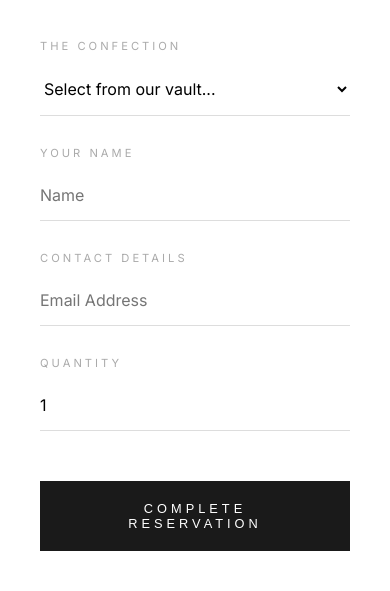
After one commit to krishnapatel-06/Bakesy, a Django app: page /order/ in a window 390 px wide. The commit adds this page. Shown: the part 253-844 px from the top of the page. Run offline with Django 5.2, Linux system fonts and the light colour scheme.

Commit message:
order.html page added

```diff
--- /dev/null
+++ b/bakery/Bakesy/templates/Bakesy/order.html
@@ -0,0 +1,285 @@
+<!DOCTYPE html>
+<html lang="en">
+<head>
+    <meta charset="UTF-8">
+    <meta name="viewport" content="width=device-width, initial-scale=1.0">
+    <title>Bakesy | The Order Experience</title>
+    <link href="https://fonts.googleapis.com/css2?family=DM+Serif+Display&family=Inter:wght@300;400;600&display=swap" rel="stylesheet">
+    <style>
+        :root {
+            --cream: #FAF7F2;
+            --dusty-rose: #E2B4BD;
+            --charcoal: #1A1A1A;
+            --white: #FFFFFF;
+            --transition: all 0.8s cubic-bezier(0.23, 1, 0.32, 1);
+        }
+
+        * { margin: 0; padding: 0; box-sizing: border-box; }
+
+        body {
+            font-family: 'Inter', sans-serif;
+            background-color: var(--cream);
+            color: var(--charcoal);
+            overflow: hidden;
+        }
+
+        /* --- Split Screen Layout --- */
+        .order-wrapper {
+            display: flex;
+            height: 100vh;
+            width: 100vw;
+        }
+
+        /* --- Left Side: Visuals --- */
+        .visual-side {
+            flex: 1;
+            position: relative;
+            overflow: hidden;
+            background: #E8E2D9;
+        }
+
+        .visual-side img {
+            width: 100%;
+            height: 100%;
+            object-fit: cover;
+            transition: var(--transition);
+            filter: brightness(0.9);
+        }
+
+        .visual-overlay {
+            position: absolute;
+            bottom: 60px;
+            left: 60px;
+            color: var(--white);
+            z-index: 2;
+        }
+
+        .visual-overlay h2 {
+            font-family: 'DM Serif Display', serif;
+            font-size: 4rem;
+            line-height: 1;
+        }
+
+        /* --- Right Side: Form --- */
+        .form-side {
+            width: 40%;
+            padding: 80px;
+            display: flex;
+            flex-direction: column;
+            justify-content: center;
+            background: var(--white);
+            position: relative;
+        }
+
+        .logo-top {
+            position: absolute;
+            top: 40px;
+            left: 80px;
+            font-family: 'DM Serif Display', serif;
+            font-size: 1.5rem;
+            text-decoration: none;
+            color: var(--charcoal);
+            letter-spacing: 2px;
+        }
+
+        .form-content {
+            max-width: 400px;
+            animation: slideIn 1s forwards;
+        }
+
+        .input-box {
+            margin-bottom: 30px;
+            position: relative;
+        }
+
+        input, select {
+            width: 100%;
+            padding: 15px 0;
+            border: none;
+            border-bottom: 1px solid #ddd;
+            background: transparent;
+            font-family: 'Inter', sans-serif;
+            font-size: 1rem;
+            transition: var(--transition);
+        }
+
+        input:focus, select:focus {
+            outline: none;
+            border-bottom-color: var(--charcoal);
+        }
+
+        label {
+            font-size: 0.7rem;
+            text-transform: uppercase;
+            letter-spacing: 3px;
+            color: #AAA;
+            display: block;
+            margin-bottom: 10px;
+        }
+
+        .submit-btn {
+            background: var(--charcoal);
+            color: white;
+            padding: 20px 40px;
+            border: none;
+            width: 100%;
+            text-transform: uppercase;
+            letter-spacing: 4px;
+            font-size: 0.8rem;
+            cursor: pointer;
+            margin-top: 20px;
+            transition: var(--transition);
+            overflow: hidden;
+            position: relative;
+        }
+
+        .submit-btn:hover {
+            background: var(--dusty-rose);
+            transform: translateY(-5px);
+        }
+
+        /* --- Stunning Success Overlay --- */
+        .success-screen {
+            position: fixed;
+            inset: 0;
+            background: var(--charcoal);
+            color: var(--white);
+            display: flex;
+            align-items: center;
+            justify-content: center;
+            flex-direction: column;
+            z-index: 100;
+            clip-path: circle(0% at 50% 50%);
+            transition: clip-path 1.2s cubic-bezier(0.77, 0, 0.175, 1);
+        }
+
+        .success-screen.active {
+            clip-path: circle(150% at 50% 50%);
+        }
+
+        .success-screen h1 {
+            font-family: 'DM Serif Display', serif;
+            font-size: 5rem;
+            margin-bottom: 20px;
+            opacity: 0;
+        }
+
+        .success-screen.active h1 {
+            animation: fadeIn 1s forwards 0.8s;
+        }
+
+        /* --- Return Link Styling --- */
+        .return-link {
+            color: white;
+            margin-top: 50px;
+            text-transform: uppercase;
+            letter-spacing: 2px;
+            font-size: 0.7rem;
+            text-decoration: none;
+            border-bottom: 1px solid rgba(255,255,255,0.3);
+            padding-bottom: 5px;
+            transition: 0.3s;
+        }
+
+        .return-link:hover {
+            color: var(--dusty-rose);
+            border-bottom-color: var(--dusty-rose);
+            letter-spacing: 4px;
+        }
+
+        @keyframes slideIn {
+            from { opacity: 0; transform: translateX(30px); }
+            to { opacity: 1; transform: translateX(0); }
+        }
+
+        @keyframes fadeIn {
+            from { opacity: 0; transform: translateY(20px); }
+            to { opacity: 1; transform: translateY(0); }
+        }
+
+        @media (max-width: 1000px) {
+            .order-wrapper { flex-direction: column; overflow-y: auto; }
+            .visual-side { height: 40vh; }
+            .form-side { width: 100%; padding: 40px; }
+            body { overflow: auto; }
+        }
+    </style>
+</head>
+<body>
+
+    <a href="home.html" class="logo-top">BAKESY.</a>
+
+    <div class="order-wrapper">
+        <div class="visual-side">
+            <img id="productImage" src="https://images.unsplash.com/photo-1578985545062-69928b1d9587?q=80&w=1200" alt="Bakery">
+            <div class="visual-overlay">
+                <p style="text-transform: uppercase; letter-spacing: 5px; font-size: 0.8rem; margin-bottom: 10px;">Collection 2026</p>
+                <h2 id="productTitle">Selection.</h2>
+            </div>
+        </div>
+
+        <div class="form-side">
+            <div class="form-content">
+                <form id="luxForm" onsubmit="confirmOrder(event)">
+                    <div class="input-box">
+                        <label>The Confection</label>
+                        <select id="selection" onchange="changeVisual()" required>
+                            <option value="" disabled selected>Select from our vault...</option>
+                            <option value="Lavender Cake" data-img="https://images.unsplash.com/photo-1535141192574-5d4897c12636?w=1200">Lavender Earl Grey Cake</option>
+                            <option value="Artisan Truffles" data-img="https://images.unsplash.com/photo-1548907040-4baa42d10919?w=1200">Artisan Cacao Truffles</option>
+                            <option value="Berry Gateau" data-img="https://images.unsplash.com/photo-1565958011703-44f9829ba187?w=1200">Wild Berry Gateau</option>
+                        </select>
+                    </div>
+
+                    <div class="input-box">
+                        <label>Your Name</label>
+                        <input type="text" placeholder="Name" required>
+                    </div>
+
+                    <div class="input-box">
+                        <label>Contact Details</label>
+                        <input type="email" placeholder="Email Address" required>
+                    </div>
+
+                    <div class="input-box">
+                        <label>Quantity</label>
+                        <input type="number" value="1" min="1">
+                    </div>
+
+                    <button type="submit" class="submit-btn">Complete Reservation</button>
+                </form>
+            </div>
+        </div>
+    </div>
+
+    <div class="success-screen" id="success">
+        <h1>Confirmed.</h1>
+        <p style="letter-spacing: 3px; text-transform: uppercase; font-size: 0.8rem;">We are preparing your moments.</p>
+        <a href="home.html" class="return-link">Return to Gallery</a>
+    </div>
+
+    <script>
+        function changeVisual() {
+            const select = document.getElementById('selection');
+            const img = select.options[select.selectedIndex].getAttribute('data-img');
+            const title = select.value;
+
+            const displayImg = document.getElementById('productImage');
+            const displayTitle = document.getElementById('productTitle');
+
+            displayImg.style.opacity = '0';
+            setTimeout(() => {
+                displayImg.src = img;
+                displayTitle.innerText = title + ".";
+                displayImg.style.opacity = '1';
+            }, 400);
+        }
+
+        function confirmOrder(e) {
+            e.preventDefault();
+            document.getElementById('success').classList.add('active');
+        }
+    </script>
+
+</body>
+</html>
--- a/bakery/Bakesy/templates/Bakesy/products.html
+++ b/bakery/Bakesy/templates/Bakesy/products.html
@@ -154,6 +154,7 @@
 </head>
 <body>
 
+
     <nav>
         <a href="home.html" class="logo">Bakesy.</a>
     </nav>
--- a/bakery/Bakesy/urls.py
+++ b/bakery/Bakesy/urls.py
@@ -4,5 +4,6 @@ from Bakesy import views
 
 urlpatterns = [
     path('',views.home,name = 'home'),
-    path('products/',views.products,name='products')
+    path('products/',views.products,name='products'),
+    path('order/',views.order,name = 'order')
 ]
--- a/bakery/Bakesy/views.py
+++ b/bakery/Bakesy/views.py
@@ -7,3 +7,5 @@ def home(request):
 
 def products(request):
     return render(request,'Bakesy/products.html')
+def order(request):
+    return render(request,'Bakesy/order.html')
```
Also changed, not shown: bakery/Bakesy/templates/Bakesy/home.html (line endings or trailing spaces).
